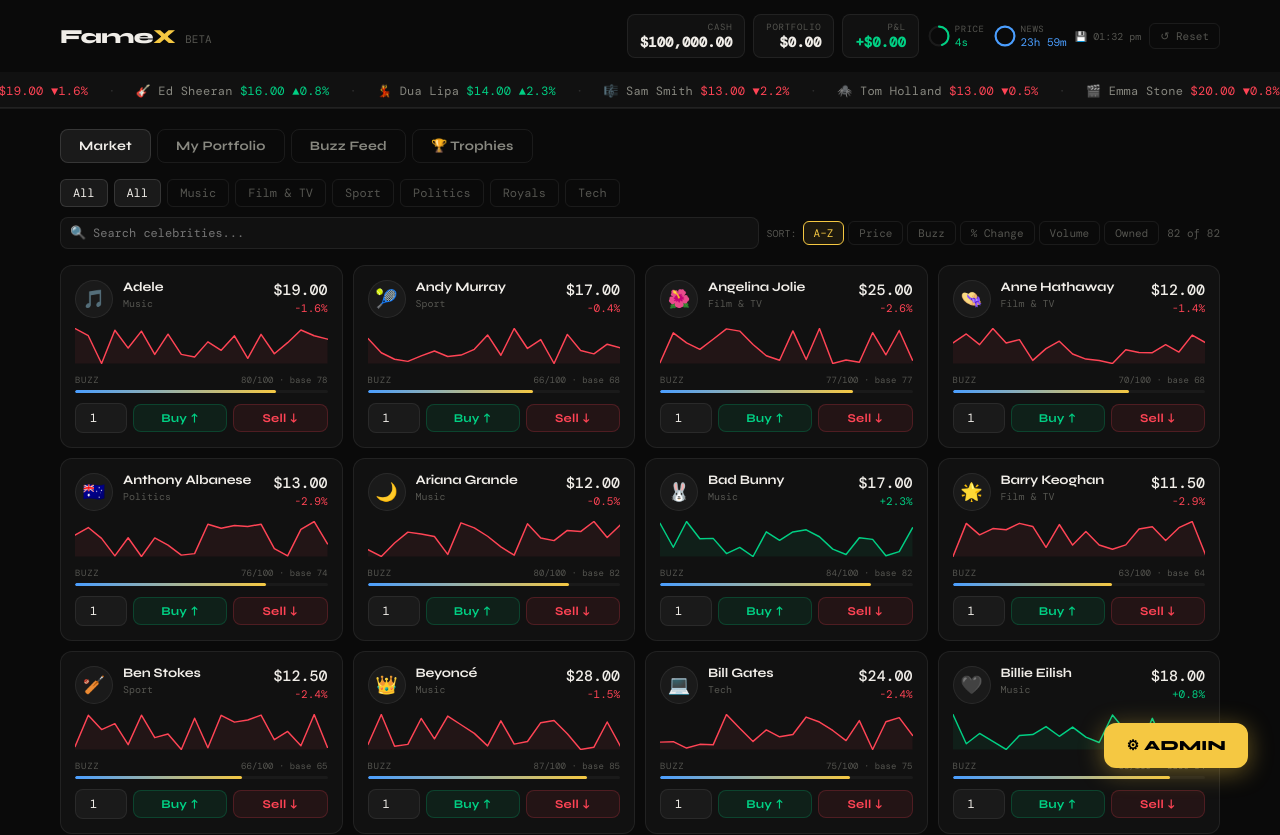
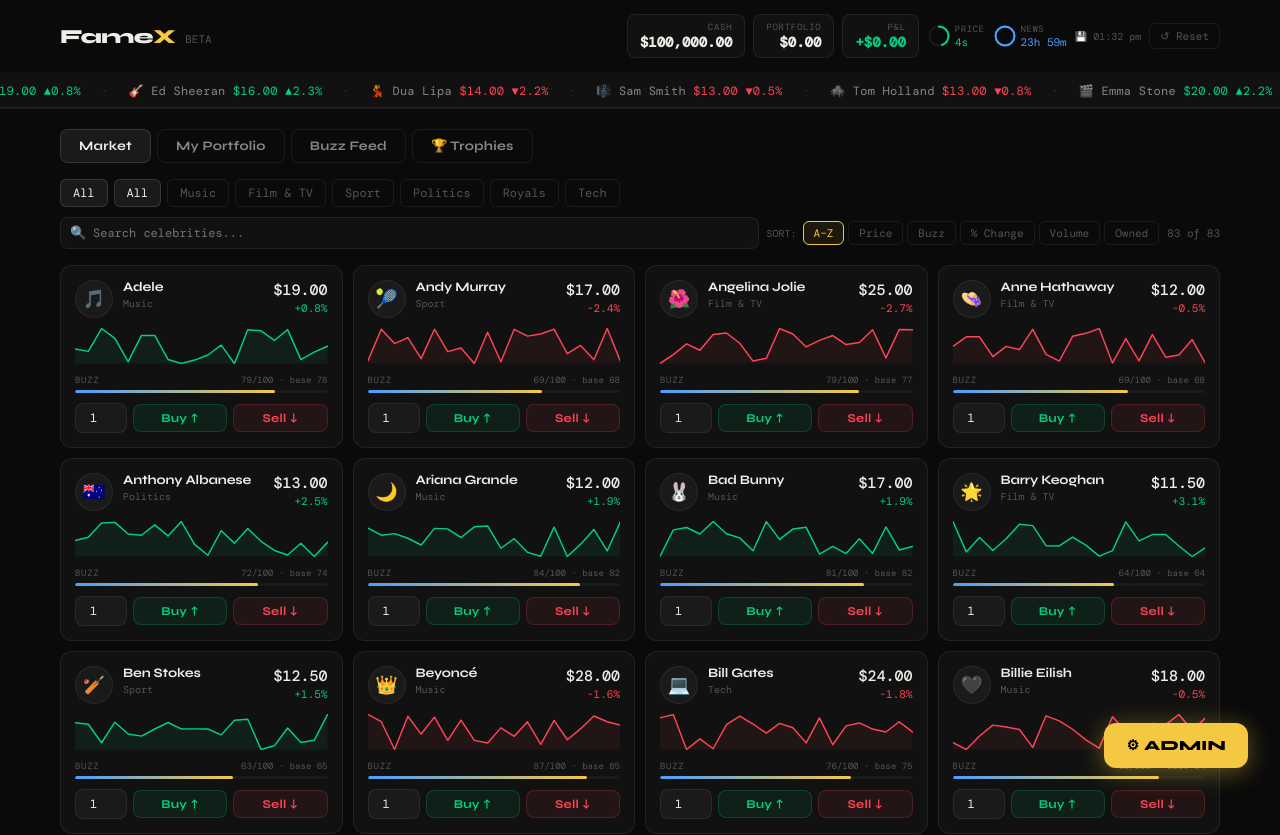
Before and after one commit to dts-3000/famex, a React (Vite) app: page / in a window 1280 px wide. Shown: the top 835 px of the page. Built offline with nearby package versions, Linux system fonts and the light colour scheme; no server answers.

Commit message:
Add Spencer Pratt to the data list

```diff
--- a/src/data.js
+++ b/src/data.js
@@ -81,6 +81,7 @@
   { id:'pepguardiola',  name:'Pep Guardiola',         emoji:'⚡', sector:'Sport', basePrice:15.00, volatility:0.045, buzzBase:65, buzzDecayRate:0.89 },
   { id:'tomcruise',  name:'Tom Cruise',         emoji:'⚡', sector:'Film & TV', basePrice:15.00, volatility:0.045, buzzBase:65, buzzDecayRate:0.89 },
   { id:'sydneysweeney',  name:'Sydney Sweeney',         emoji:'🌺', sector:'Film & TV', basePrice:10.00, volatility:0.045, buzzBase:65, buzzDecayRate:0.89 },
+  { id:'spencerpratt',  name:'Spencer Pratt',         emoji:'CALI', sector:'Politics', basePrice:10.00, volatility:0.045, buzzBase:65, buzzDecayRate:0.89 },
   ]
 
 // Replacement celebs called up when someone is delisted
```
